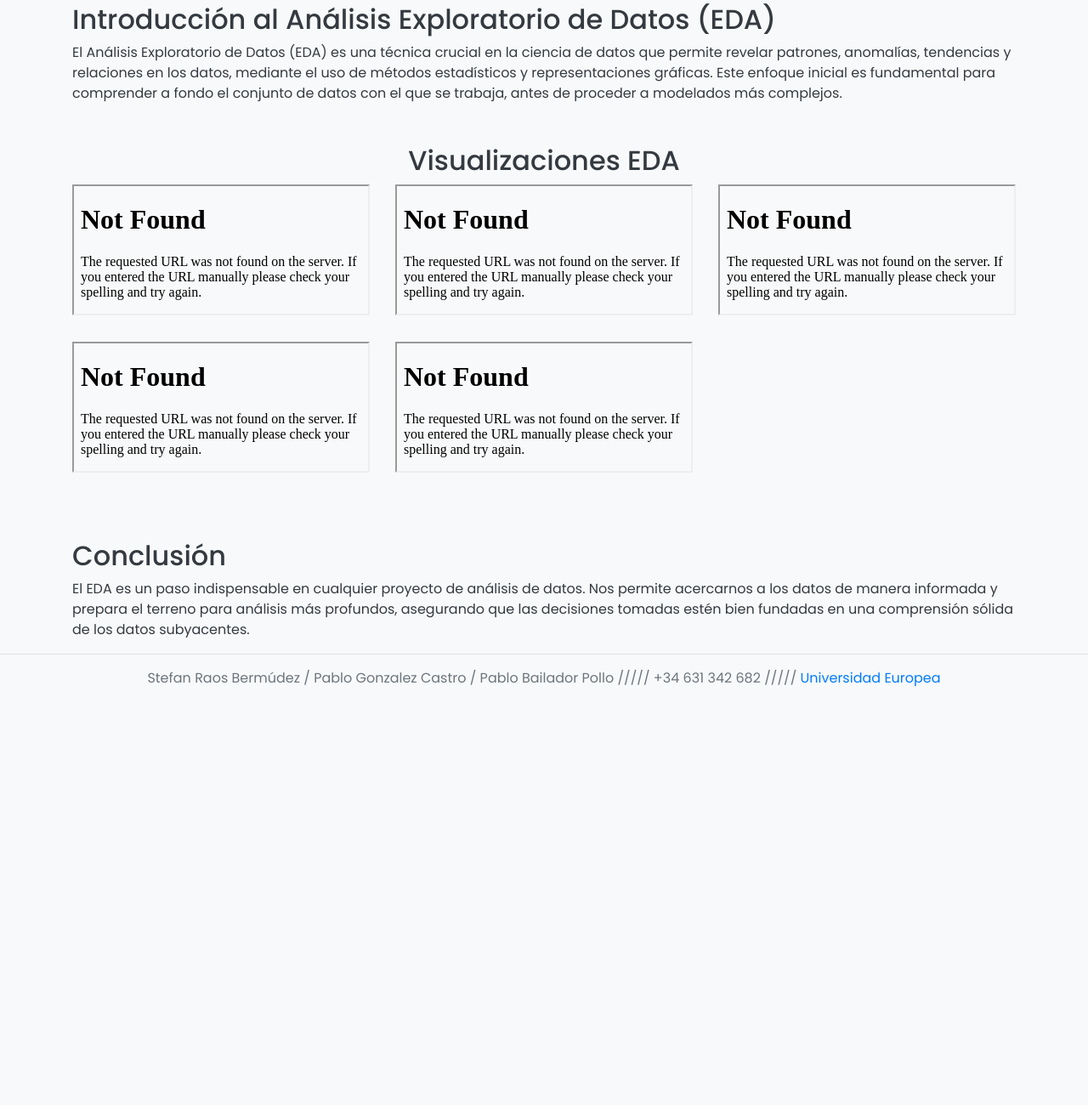
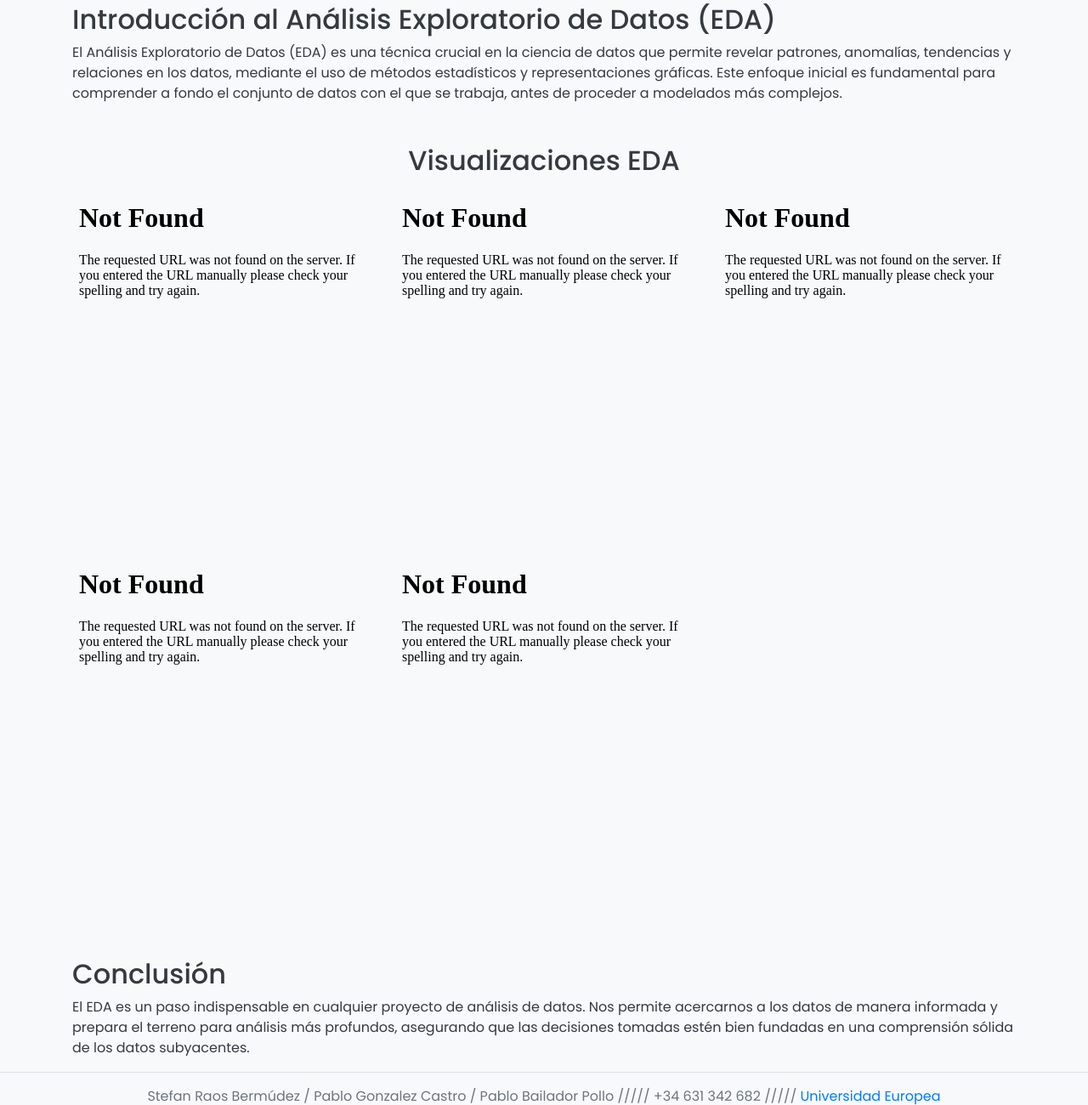
Before and after one commit to sstefanrb/BigData-desarrollo, a Flask app: page /eda in a window 1280 px wide. Shown: the part 165-1465 px from the top of the page at 85% size. Before the commit the page ends 973 px from the top, so only its background shows below. Run offline with Flask 3, Linux system fonts and the light colour scheme; the visitor is signed in with stand-in values (Sample User, id 1); parts of the project's set-up code (start-up, migrations or seed data) failed here and were passed over; some libraries are stand-ins or nearby versions.

Commit message:
eda mejorado bootsrap

```diff
--- a/webpage/static/style.css
+++ b/webpage/static/style.css
@@ -105,3 +105,8 @@
 .image-container:hover .overlay {
     opacity: 1;
 }
+
+iframe {
+    min-height: 400px;
+    border: none;
+}
--- a/webpage/templates/eda.html
+++ b/webpage/templates/eda.html
@@ -3,10 +3,15 @@
 <head>
     <meta charset="UTF-8">
     <meta name="viewport" content="width=device-width, initial-scale=1.0">
-    <title>MotorMind Tech - Inicio</title>
+    <title>MotorMind Tech - EDA</title>
     <link href="https://fonts.googleapis.com/css2?family=Poppins:wght@100;200;300;400;500;600;700;800;900&display=swap" rel="stylesheet">
     <link rel="stylesheet" href="https://stackpath.bootstrapcdn.com/bootstrap/4.5.2/css/bootstrap.min.css">
     <link rel="stylesheet" href="../static/style.css">
+    <style>
+        iframe {
+            min-height: 400px; /* Ajusta esta altura según sea necesario */
+        }
+    </style>
 </head>
 <body>
     <header class="bg-light border-bottom">
```
